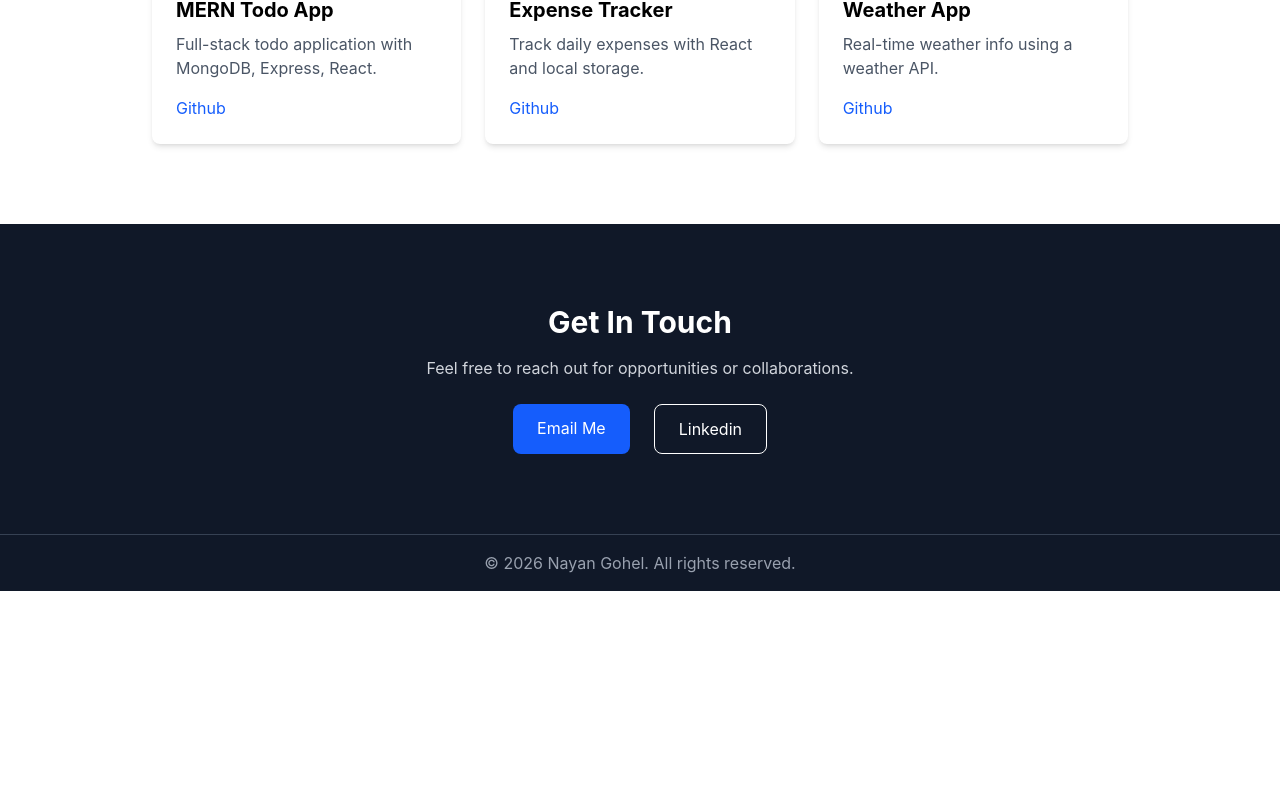
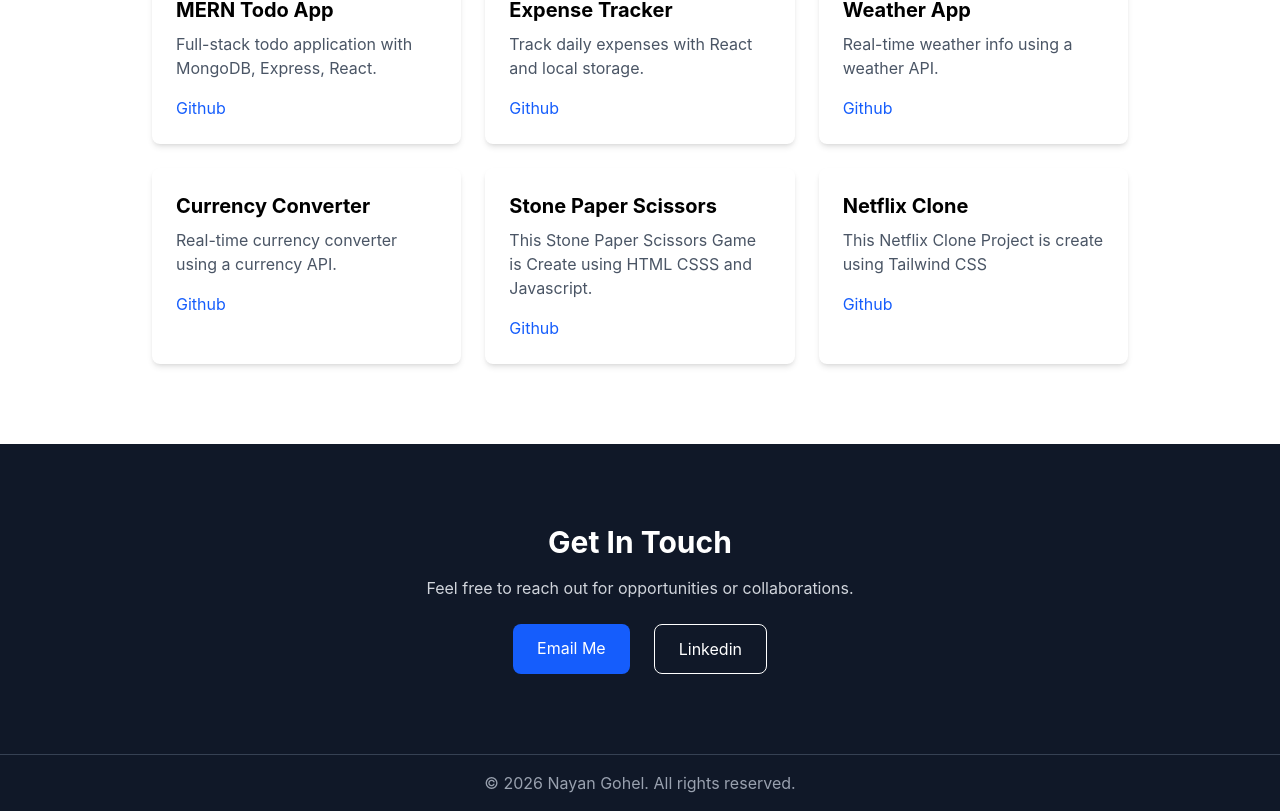
Before and after one commit to Nayan7435/portfolio-react, a React (Vite) app: page / in a window 1280 px wide. Shown: the part 1645-2456 px from the top of the page. Before the commit the page ends 2236 px from the top, so only its background shows below. Built offline with nearby package versions, Linux system fonts and the light colour scheme.

Commit message:
Updated Portfolio With Projects

```diff
--- a/src/components/Projects.jsx
+++ b/src/components/Projects.jsx
@@ -5,19 +5,37 @@ function Projects() {
     {
       title: "MERN Todo App",
       description: "Full-stack todo application with MongoDB, Express, React.",
-      githubLink: "https://github.com/Nayan7435/your-repo",
+      githubLink: "https://github.com/Nayan7435/fullstack-todo",
       liveLink: "",
     },
     {
       title: "Expense Tracker",
       description: "Track daily expenses with React and local storage.",
-      githubLink: "https://github.com/Nayan7435/your-repo",
+      githubLink: "https://github.com/Nayan7435/expense-tracker-react",
       liveLink: "",
     },
     {
       title: "Weather App",
       description: "Real-time weather info using a weather API.",
-      githubLink: "https://github.com/Nayan7435/your-repo",
+      githubLink: "https://github.com/Nayan7435/weather-react",
+      liveLink: "",
+    },
+    {
+      title: "Currency Converter",
+      description: "Real-time currency converter using a currency API.",
+      githubLink: "https://github.com/Nayan7435/Currency_Converter",
+      liveLink: "",
+    },
+    {
+      title: "Stone Paper Scissors",
+      description: "This Stone Paper Scissors Game is Create using HTML CSSS and Javascript.",
+      githubLink: "https://github.com/Nayan7435/Stone_Paper_Scissors",
+      liveLink: "",
+    },
+    {
+      title: "Netflix Clone",
+      description: "This Netflix Clone Project is create using Tailwind CSS",
+      githubLink: "https://github.com/Nayan7435/Netflix_clone",
       liveLink: "",
     },
   ];
```
